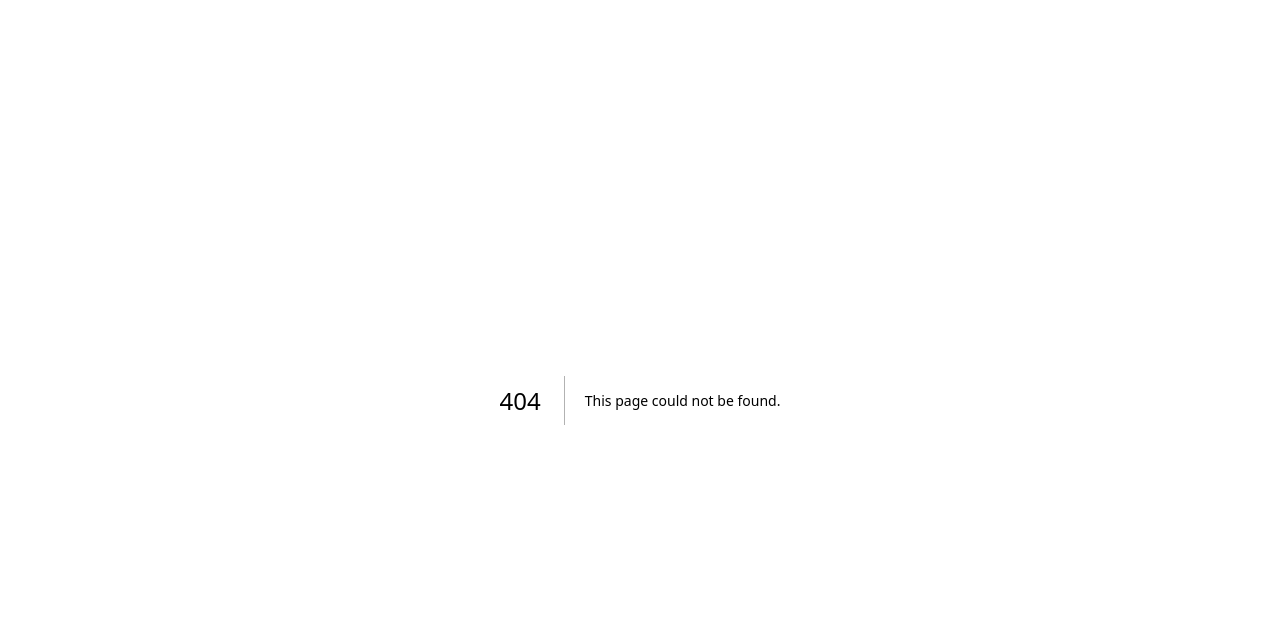
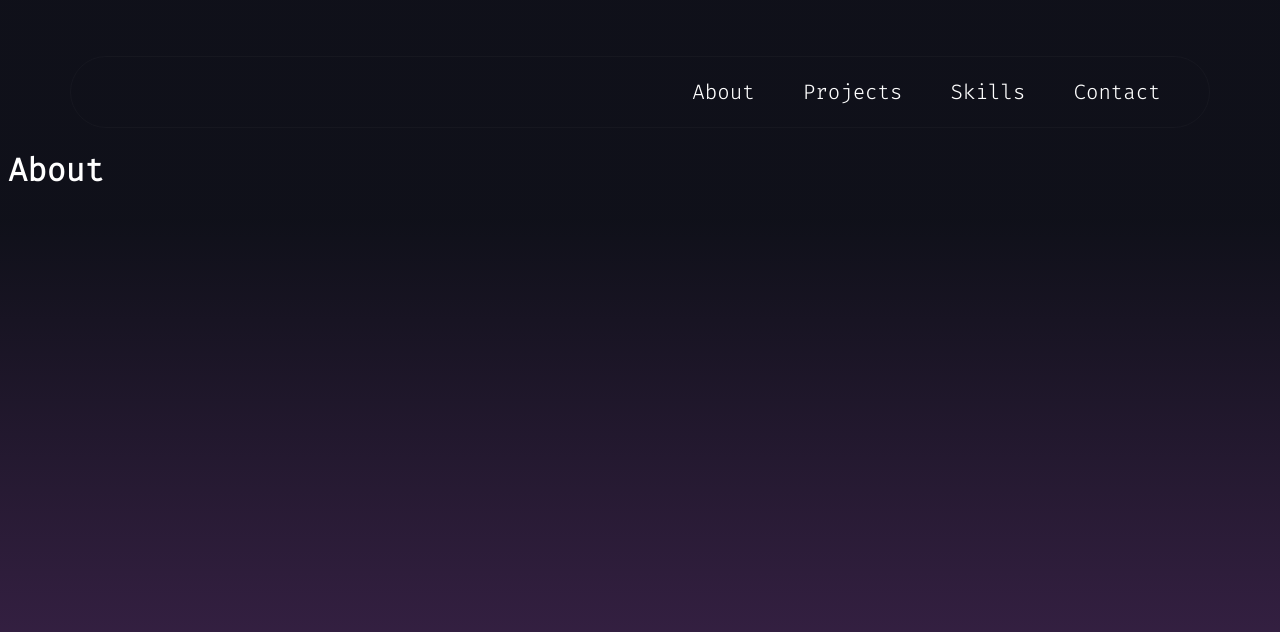
Before and after one commit to annde1/anat-be-portfolio, a Next.js app: page /about in a window 1280 px wide. Before the commit this address had no page. Shown: the top 632 px of the page. Built offline with nearby package versions, Linux system fonts and the light colour scheme.

Commit message:
initital

```diff
--- a/next.config.mjs
+++ b/next.config.mjs
@@ -1,4 +1,5 @@
 /** @type {import('next').NextConfig} */
+
 const nextConfig = {};
 
 export default nextConfig;
--- a/package.json
+++ b/package.json
@@ -9,9 +9,10 @@
     "lint": "next lint"
   },
   "dependencies": {
+    "next": "14.2.5",
     "react": "^18",
-    "react-dom": "^18",
-    "next": "14.2.5"
+    "react-bootstrap": "^2.10.4",
+    "react-dom": "^18"
   },
   "devDependencies": {
     "eslint": "^8",
--- /dev/null
+++ b/src/app/about/page.js
@@ -0,0 +1,4 @@
+function About() {
+  return <h1>About</h1>;
+}
+export default About;
--- /dev/null
+++ b/src/app/components/NavBar.js
@@ -0,0 +1,35 @@
+import Link from "next/link";
+import styles from "./navBar.module.css";
+function NavBar() {
+  return (
+    <>
+      <div className={styles.navContainer}>
+        <nav className={styles.nav}>
+          <ul className={styles.navList}>
+            <li className={styles.listItem}>
+              <Link href="/about" className={styles.link}>
+                About
+              </Link>
+            </li>
+            <li className={styles.listItem}>
+              <Link href="/projects" className={styles.link}>
+                Projects
+              </Link>
+            </li>
+            <li className={styles.listItem}>
+              <Link href="/experience" className={styles.link}>
+                Skills
+              </Link>
+            </li>
+            <li className={styles.listItem}>
+              <Link href="/contact" className={styles.link}>
+                Contact
+              </Link>
+            </li>
+          </ul>
+        </nav>
+      </div>
+    </>
+  );
+}
+export default NavBar;
--- /dev/null
+++ b/src/app/components/navBar.module.css
@@ -0,0 +1,33 @@
+.link {
+  color: white;
+  font-size: 1.3rem;
+  margin-right: 3rem;
+  text-decoration: none;
+}
+
+.listItem {
+  list-style-type: none;
+}
+.listItem:hover {
+  list-style-type: disc;
+}
+
+.navList {
+  display: flex;
+  justify-content: flex-end;
+  padding-top: 0.3rem;
+  padding-bottom: 0.3rem;
+}
+.nav {
+  border: 1px solid;
+  border-color: #e2e2e207;
+  border-radius: 40px;
+  margin-top: 3rem;
+  width: 90%;
+}
+.navContainer {
+  display: flex;
+  flex-direction: column;
+  justify-content: center;
+  align-items: center;
+}
--- a/src/app/globals.css
+++ b/src/app/globals.css
@@ -1,107 +1,26 @@
-:root {
-  --max-width: 1100px;
-  --border-radius: 12px;
-  --font-mono: ui-monospace, Menlo, Monaco, "Cascadia Mono", "Segoe UI Mono",
-    "Roboto Mono", "Oxygen Mono", "Ubuntu Monospace", "Source Code Pro",
-    "Fira Mono", "Droid Sans Mono", "Courier New", monospace;
+body {
+  background: hsla(234, 25%, 8%, 1);
 
-  --foreground-rgb: 0, 0, 0;
-  --background-start-rgb: 214, 219, 220;
-  --background-end-rgb: 255, 255, 255;
-
-  --primary-glow: conic-gradient(
-    from 180deg at 50% 50%,
-    #16abff33 0deg,
-    #0885ff33 55deg,
-    #54d6ff33 120deg,
-    #0071ff33 160deg,
-    transparent 360deg
-  );
-  --secondary-glow: radial-gradient(
-    rgba(255, 255, 255, 1),
-    rgba(255, 255, 255, 0)
+  background: linear-gradient(
+    270deg,
+    hsla(234, 25%, 8%, 1) 27%,
+    hsla(278, 36%, 21%, 1) 88%
   );
 
-  --tile-start-rgb: 239, 245, 249;
-  --tile-end-rgb: 228, 232, 233;
-  --tile-border: conic-gradient(
-    #00000080,
-    #00000040,
-    #00000030,
-    #00000020,
-    #00000010,
-    #00000010,
-    #00000080
+  background: -moz-linear-gradient(
+    270deg,
+    hsla(234, 25%, 8%, 1) 27%,
+    hsla(278, 36%, 21%, 1) 88%
   );
 
-  --callout-rgb: 238, 240, 241;
-  --callout-border-rgb: 172, 175, 176;
-  --card-rgb: 180, 185, 188;
-  --card-border-rgb: 131, 134, 135;
+  background: -webkit-linear-gradient(
+    270deg,
+    hsla(234, 25%, 8%, 1) 27%,
+    hsla(278, 36%, 21%, 1) 88%
+  );
+
+  filter: progid: DXImageTransform.Microsoft.gradient( startColorstr="#0f1019", endColorstr="#3b2249", GradientType=1 );
+  height: 100vh;
+  font-family: "IBM Plex Mono", monospace;
+  color: white;
 }
-
-@media (prefers-color-scheme: dark) {
-  :root {
-    --foreground-rgb: 255, 255, 255;
-    --background-start-rgb: 0, 0, 0;
-    --background-end-rgb: 0, 0, 0;
-
-    --primary-glow: radial-gradient(rgba(1, 65, 255, 0.4), rgba(1, 65, 255, 0));
-    --secondary-glow: linear-gradient(
-      to bottom right,
-      rgba(1, 65, 255, 0),
-      rgba(1, 65, 255, 0),
-      rgba(1, 65, 255, 0.3)
-    );
-
-    --tile-start-rgb: 2, 13, 46;
-    --tile-end-rgb: 2, 5, 19;
-    --tile-border: conic-gradient(
-      #ffffff80,
-      #ffffff40,
-      #ffffff30,
-      #ffffff20,
-      #ffffff10,
-      #ffffff10,
-      #ffffff80
-    );
-
-    --callout-rgb: 20, 20, 20;
-    --callout-border-rgb: 108, 108, 108;
-    --card-rgb: 100, 100, 100;
-    --card-border-rgb: 200, 200, 200;
-  }
-}
-
-* {
-  box-sizing: border-box;
-  padding: 0;
-  margin: 0;
-}
-
-html,
-body {
-  max-width: 100vw;
-  overflow-x: hidden;
-}
-
-body {
-  color: rgb(var(--foreground-rgb));
-  background: linear-gradient(
-      to bottom,
-      transparent,
-      rgb(var(--background-end-rgb))
-    )
-    rgb(var(--background-start-rgb));
-}
-
-a {
-  color: inherit;
-  text-decoration: none;
-}
-
-@media (prefers-color-scheme: dark) {
-  html {
-    color-scheme: dark;
-  }
-}
--- a/src/app/layout.js
+++ b/src/app/layout.js
@@ -1,7 +1,12 @@
-import { Inter } from "next/font/google";
+import { Fira_Code } from "next/font/google";
+import Container from "react-bootstrap/Container";
+import NavBar from "./components/NavBar";
 import "./globals.css";
 
-const inter = Inter({ subsets: ["latin"] });
+const inter = Fira_Code({
+  weight: "300",
+  subsets: ["latin"],
+});
 
 export const metadata = {
   title: "Create Next App",
@@ -11,7 +16,12 @@ export const metadata = {
 export default function RootLayout({ children }) {
   return (
     <html lang="en">
-      <body className={inter.className}>{children}</body>
+      <body className={inter.className}>
+        <Container fluid>
+          <NavBar />
+          <main>{children}</main>
+        </Container>
+      </body>
     </html>
   );
 }
```
Also changed, not shown: src/app/page.js (+4 -89 lines), src/app/contact/page.js (added), src/app/experience/page.js (added), src/app/projects/page.js (added), 1 other file (tests, documents, lock files or other folders).
